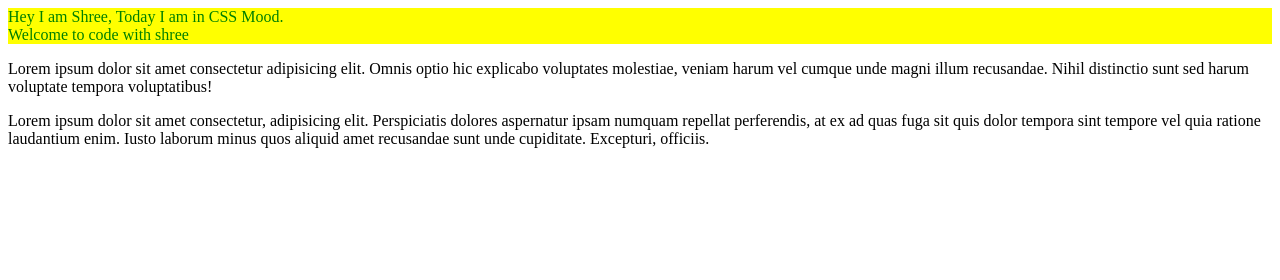
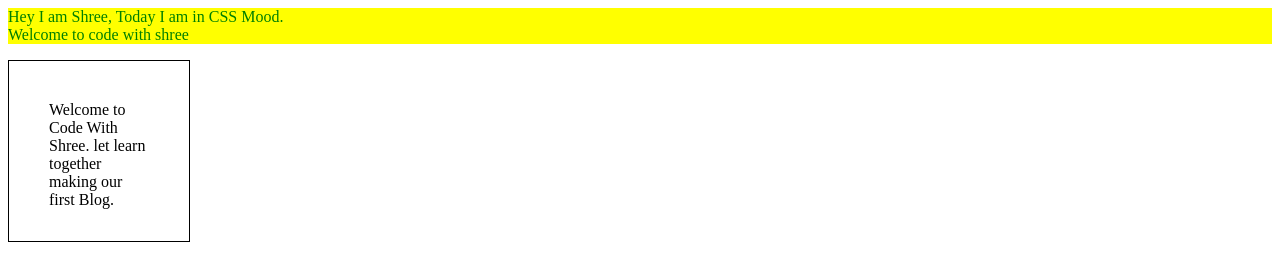
Before and after one commit to shreekantha3/Sigma-Web-Development, a plain HTML site: page video14/index.html in a window 1280 px wide. Drawn offline with Linux system fonts and the light colour scheme.

Commit message:
Inline, Internal and External CSS

```diff
--- a/video14/index.html
+++ b/video14/index.html
@@ -16,11 +16,7 @@
         Welcome to code with shree
     </div>
 
-    <p>Lorem ipsum dolor sit amet consectetur adipisicing elit.
-        Omnis optio hic explicabo voluptates molestiae, veniam harum vel cumque unde magni illum recusandae.
-        Nihil distinctio sunt sed harum voluptate tempora voluptatibus!
-    </p>
-    <p>Lorem ipsum dolor sit amet consectetur, adipisicing elit. Perspiciatis dolores aspernatur ipsam numquam repellat perferendis, at ex ad quas fuga sit quis dolor tempora sint tempore vel quia ratione laudantium enim. Iusto laborum minus quos aliquid amet recusandae sunt unde cupiditate. Excepturi, officiis.</p>
+    <p>Welcome to Code With Shree. let learn together making our first Blog.</p>
 
 </body>
 </html>
--- a/video14/style.css
+++ b/video14/style.css
@@ -1,4 +1,11 @@
-div{
+div {
     color: green;
     background-color: yellow;
 }
+
+p {
+    width: 100px;
+    height: 100px;
+    padding: 40px;
+    border: 1px solid;
+}
```
Also changed, not shown: video15/index.html (added, +22 -0 lines), video15/script.js (added), video15/style.css (added).
